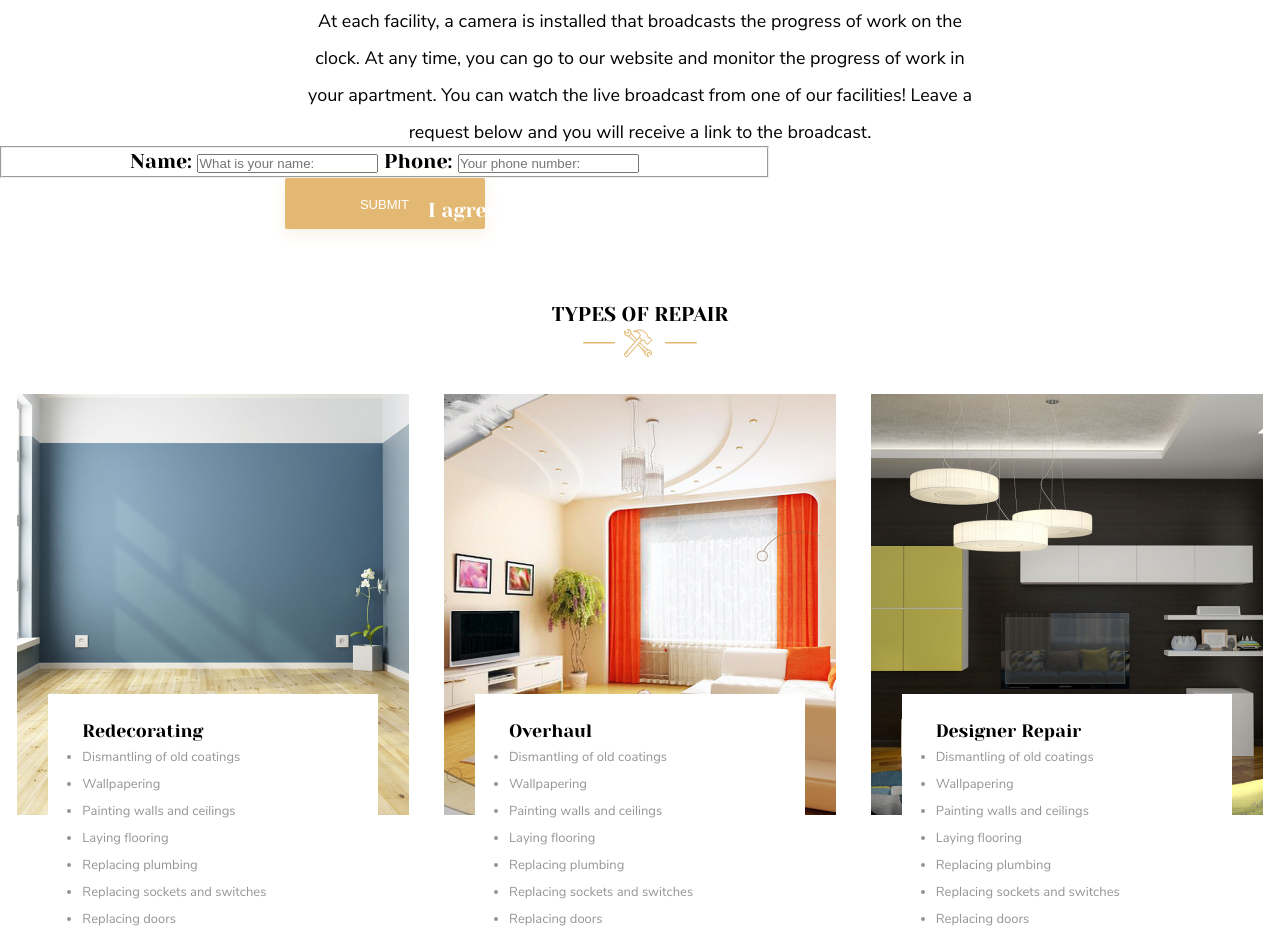
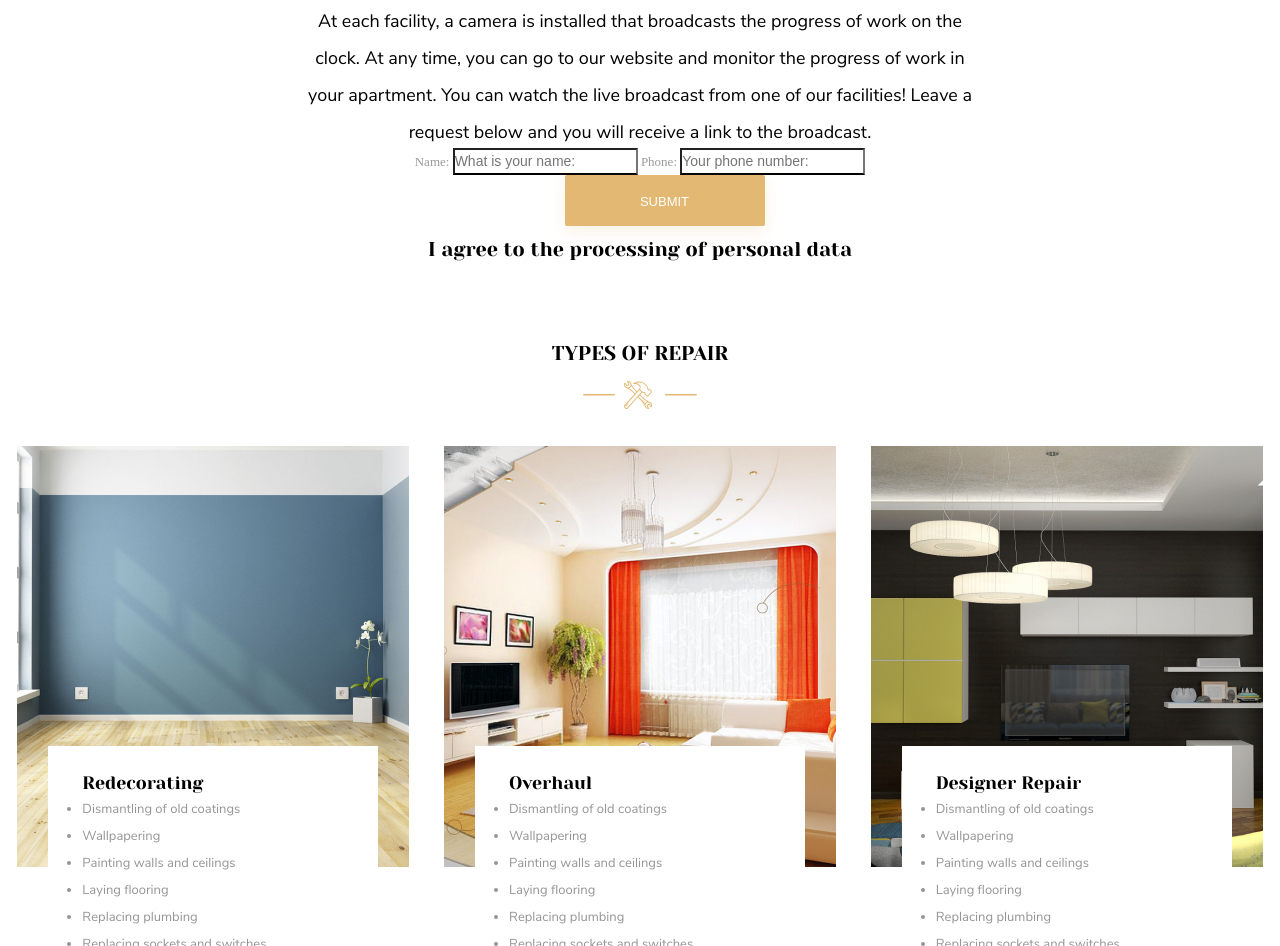
Before and after one commit to dzr-cloud/landing, a plain HTML site: page index.html in a window 1280 px wide. Shown: the part 2168-3114 px from the top of the page. Drawn offline with Linux system fonts and the light colour scheme; a script that the page names is missing.

Commit message:
form added

```diff
--- a/css/styles.css
+++ b/css/styles.css
@@ -249,11 +249,34 @@ button:hover {
     font-size: 18px;
     line-height: 37px;
 }
+
+/* Форма */
 .form {
     width: 769px;
     height: 51px;
+    margin-top: 92px;
     color: black;
+    margin: 0 auto;
+}
+fieldset {
     border: none;
+    margin: 0 auto;
+}
+label {
+    font-family: Nunito Sans;
+    font-style: normal;
+    font-weight: normal;
+    font-size: 13px;
+    line-height: 21px;
+    color: rgba(54, 54, 54, 0.5);
+}
+input {
+    font-style: normal;
+    font-weight: normal;
+    font-size: 14px;
+    line-height: 23px;
+    /* color: black; */
+    border-bottom: 2px solid black;
 }
 .form_btn {
     width: 200px;
@@ -263,12 +286,20 @@ button:hover {
     font-weight: normal;
     font-size: 13px;
     line-height: 27px;
-    text-align: center;
+    /* text-align: center; */
+    margin-left: 49px;
 }
+.checkbox {
+    margin-top: 39px;
+    color: black;
 
+}
 .types_repair {
     text-align: center;
     margin-top: 76px;
+}
+.types_repair>img {
+    margin-top: 13px;
 }
 .types_repair h2 {
     font-family: Yeseva;
@@ -344,6 +375,3 @@ button:hover {
     width: 1006px;
     height: 645px;
 }
-/* .building_item {
-    display: inline-block;
-} */
```
